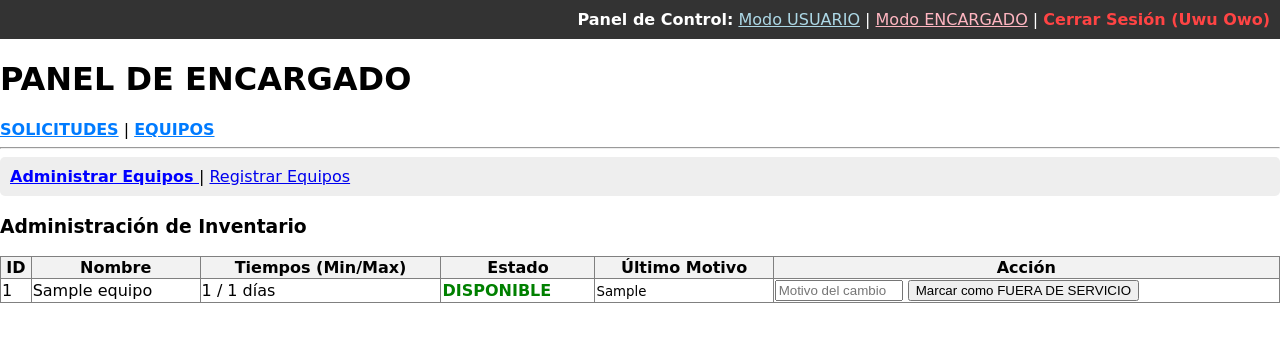
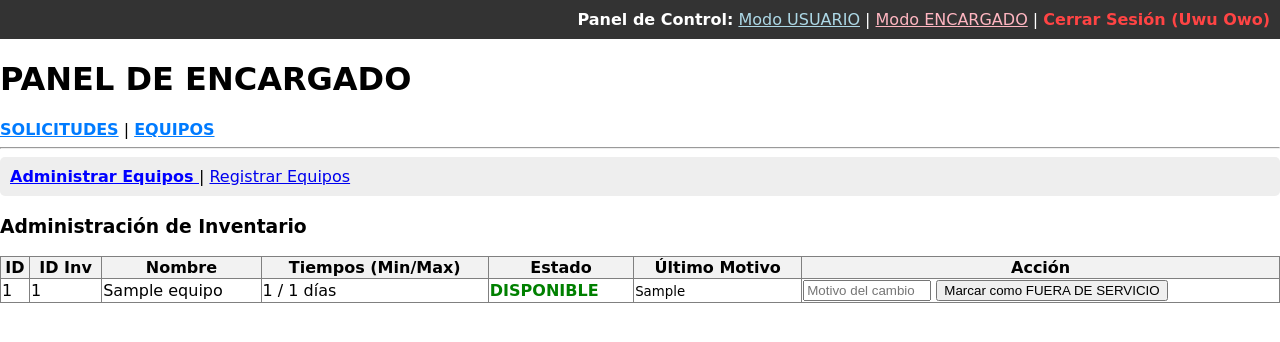
Before and after one commit to j4vin/tarea1_pds, a Flask app: page /Encargado/equipos/administrar in a window 1280 px wide. Shown: the top 342 px of the page. Run offline with Flask 3, Linux system fonts and the light colour scheme; a user stored in the database is signed in; tables that the repository leaves empty hold one stand-in row (values such as "Sample post").

Commit message:
Arregle el error sobre ID_Inv faltante en la base de datos

```diff
--- a/database/models.py
+++ b/database/models.py
@@ -54,6 +54,7 @@ class Equipo(db.Model):
     __tablename__ = "equipo"
 
     id = db.Column(db.Integer, primary_key=True)
+    id_inv = db.Column(db.Integer, unique=True, nullable=False)
     nombre = db.Column(db.String(100), nullable=False)
 
     tiempo_max = db.Column(db.Integer, nullable=False)
--- a/routes/encargado.py
+++ b/routes/encargado.py
@@ -63,6 +63,7 @@ def registrar_equipo():
             request.form.get('nombre'),
             request.form.get('t_min'),
             request.form.get('t_max'),
+            request.form.get('id_inv'),
             current_user.id
         )
         return redirect(url_for('encargado.administrar_equipos'))
--- a/routes/logic_enc_equipos.py
+++ b/routes/logic_enc_equipos.py
@@ -1,9 +1,10 @@
 from flask import current_app
 from database.models import db, Equipo
 
-def registrar_nuevo_equipo(nombre, t_min, t_max, user_id):
+def registrar_nuevo_equipo(nombre, t_min, t_max, id_inv, user_id):
     nuevo = Equipo(
         nombre=nombre,
+        id_inv=int(id_inv),
         tiempo_min=int(t_min),
         tiempo_max=int(t_max),
         usuario_registro_id=user_id,
--- a/templates/enc_equipo_administrar.html
+++ b/templates/enc_equipo_administrar.html
@@ -6,6 +6,7 @@
         <thead style="background: #f2f2f2;">
             <tr>
                 <th>ID</th>
+                <th>ID Inv</th>
                 <th>Nombre</th>
                 <th>Tiempos (Min/Max)</th>
                 <th>Estado</th>
@@ -17,6 +18,7 @@
             {% for eq in equipos %}
             <tr>
                 <td>{{ eq.id }}</td>
+                <td>{{ eq.id_inv }}</td>
                 <td>{{ eq.nombre }}</td>
                 <td>{{ eq.tiempo_min }} / {{ eq.tiempo_max }} días</td>
                 <td style="font-weight: bold; color: {{ 'green' if eq.disponible else 'red' }};">
--- a/templates/enc_equipo_registro.html
+++ b/templates/enc_equipo_registro.html
@@ -5,6 +5,9 @@
     <form method="POST">
         <label>Nombre del Equipo:</label><br>
         <input type="text" name="nombre" required><br><br>
+
+        <label>ID de Inventario (Interno):</label><br>
+        <input type="number" name="id_inv" required><br><br>
 
         <label>Tiempo Mínimo de préstamo (días):</label><br>
         <input type="number" name="t_min" min="1" required><br><br>
```
